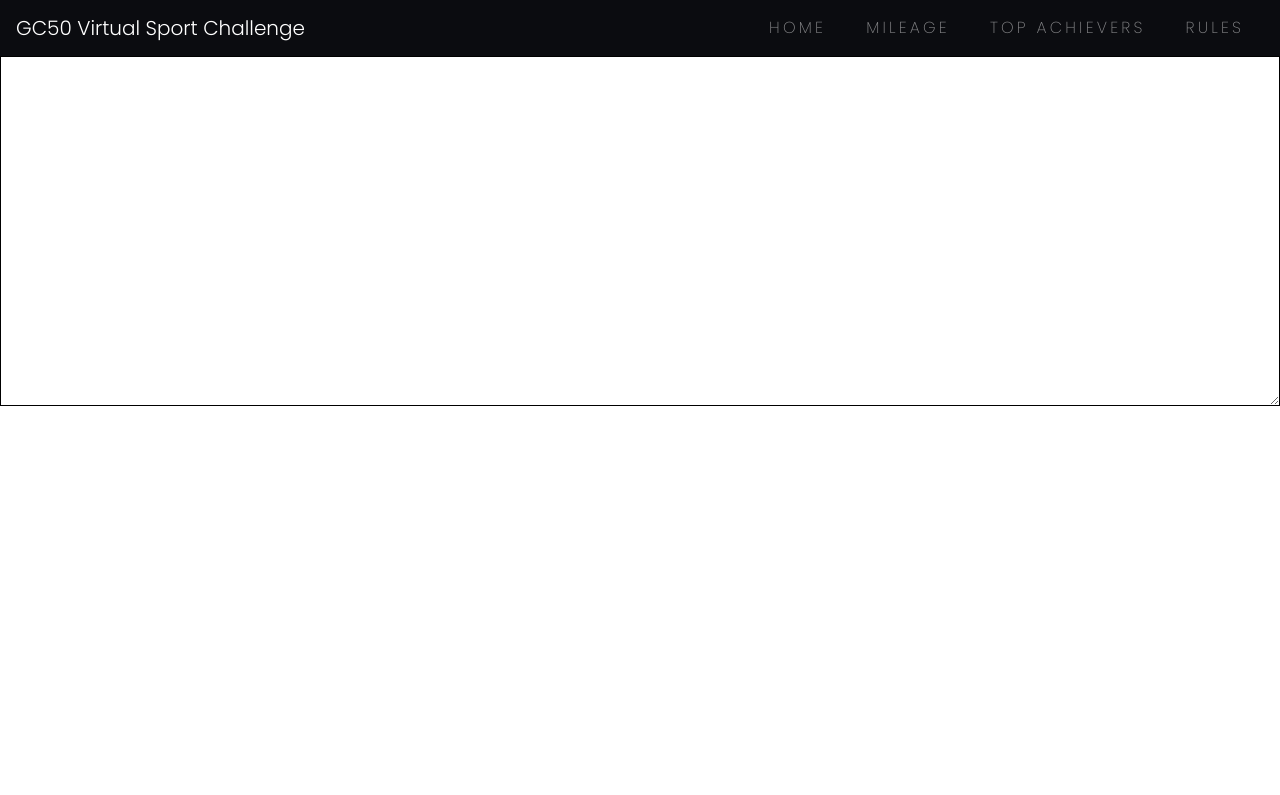
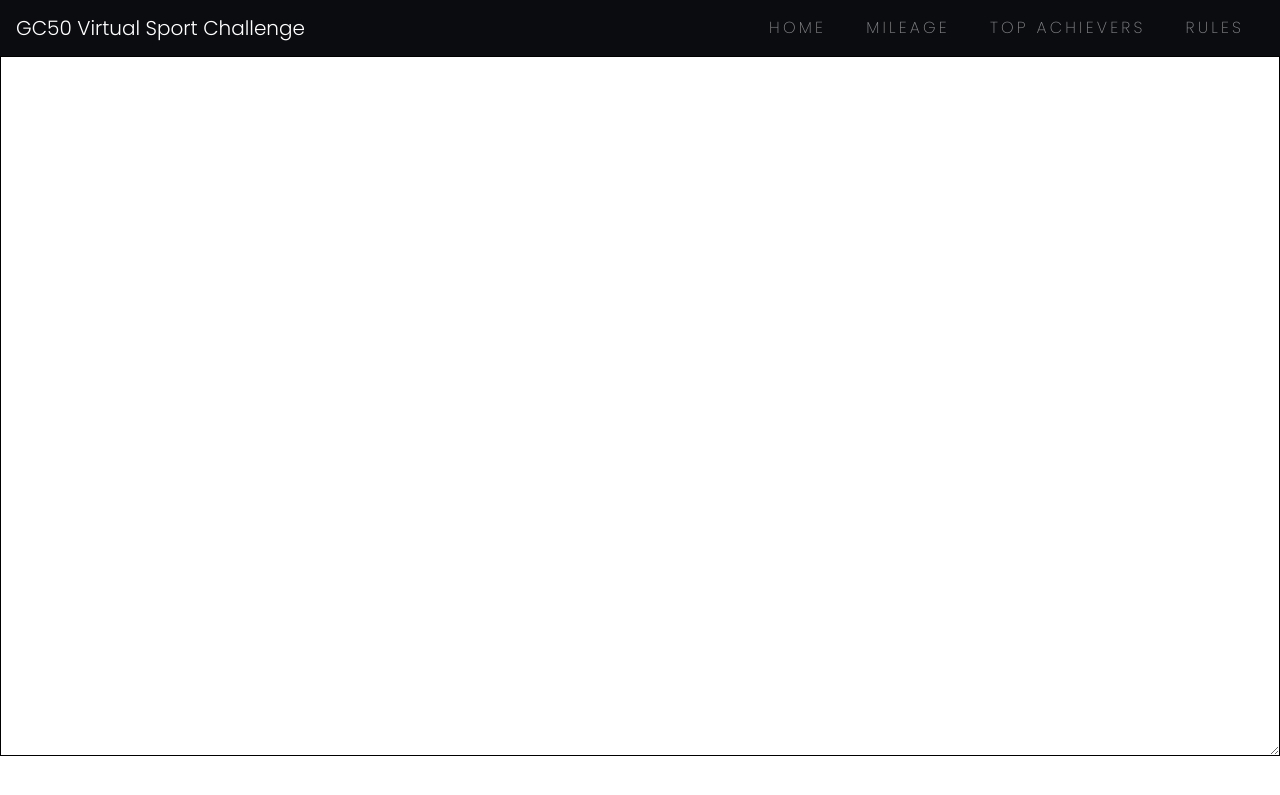
Before and after one commit to chrischow/gc50_trial, a Jekyll site: the page built from pull-data/index.html, in a window 1280 px wide. Shown: the top 795 px of the page. Built offline with Jekyll 4.4.1, drawn with Linux system fonts in a browser that asks for light colours; nearby versions of some CDN libraries; some web fonts are replaced; comment, search, counter and statistics services are not loaded.

Commit message:
Update pull-data index

```diff
--- a/pull-data/index.html
+++ b/pull-data/index.html
@@ -111,4 +111,4 @@ title: Update Spreadsheet
     }
 
 </script>
-<textarea cols="10" rows="5" id="source" style="border: 1px solid #000; width: 100%; height: 350px;"></textarea>
+<textarea cols="10" rows="5" id="source" style="border: 1px solid #000; width: 100%; height: 700px;"></textarea>
```
